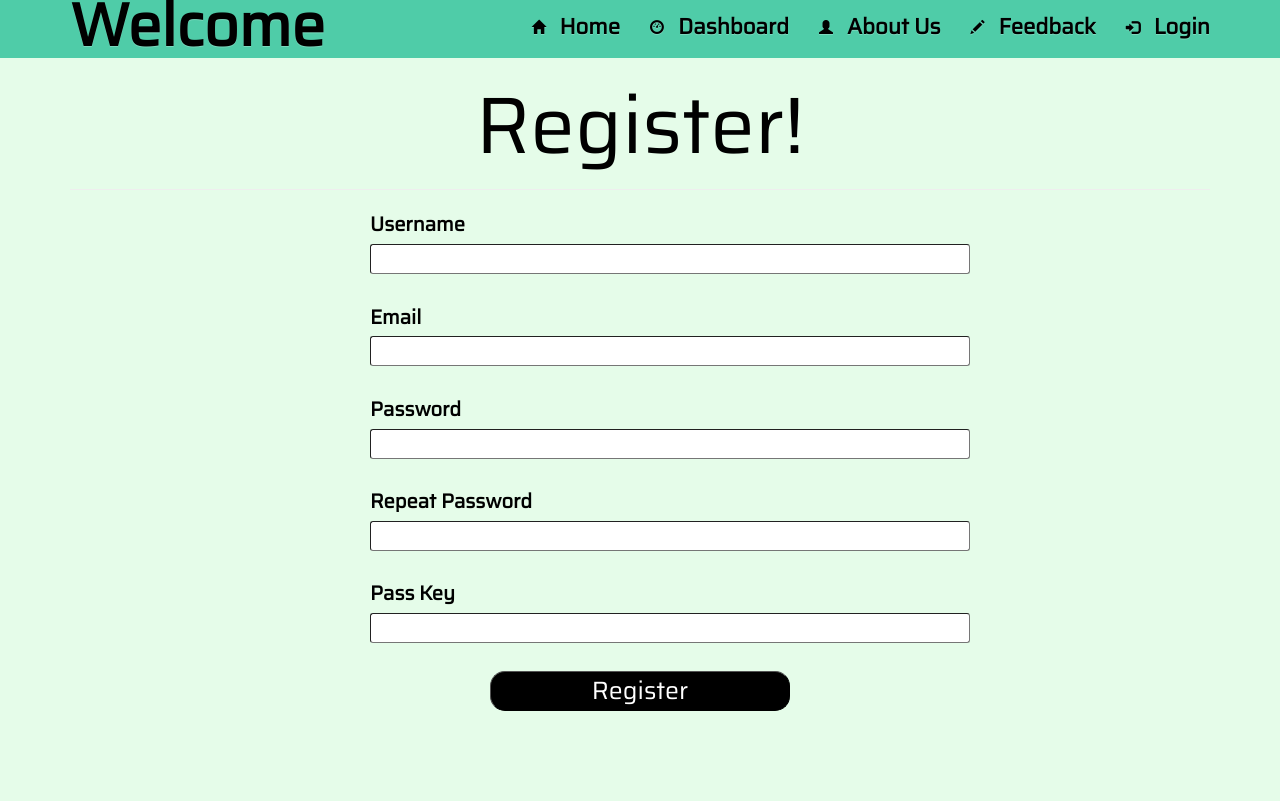
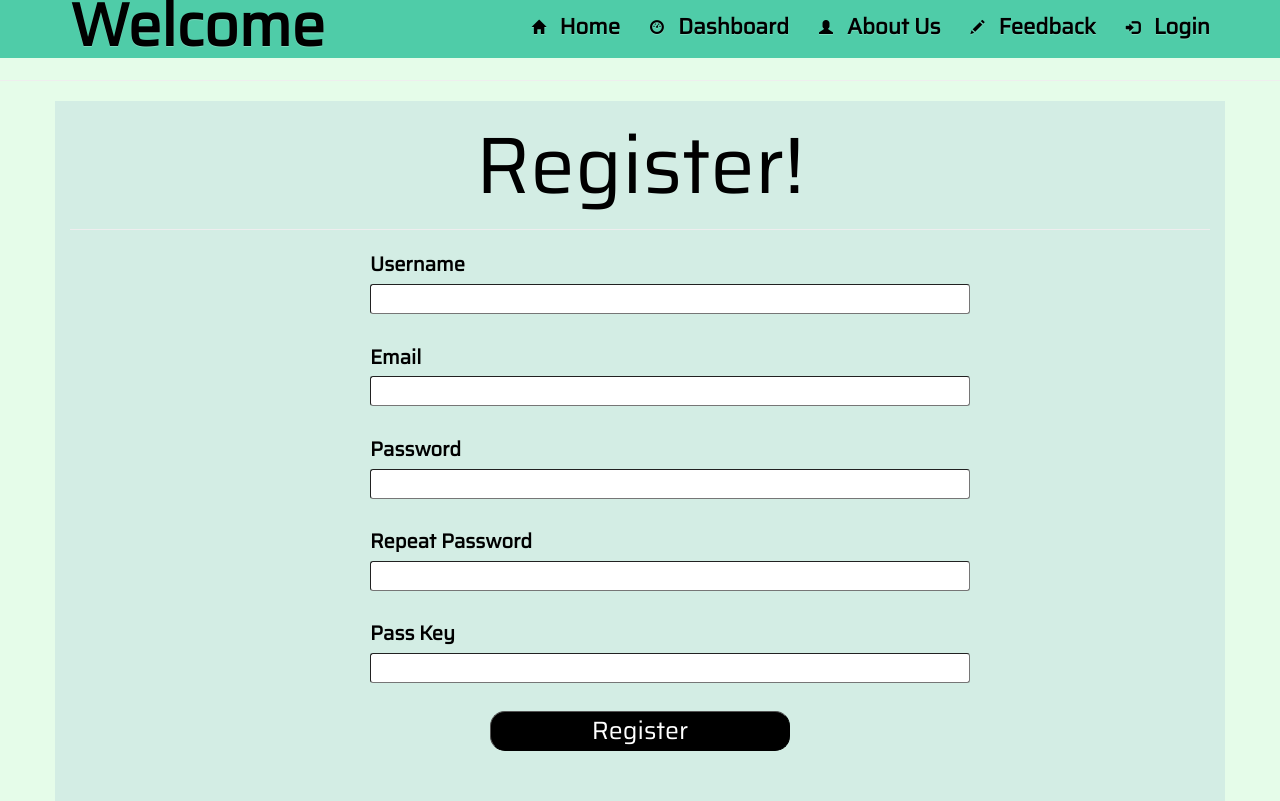
Before and after one commit to boudhayan-dev/Segregator-FlaskApp, a Flask app: page /register in a window 1280 px wide. Before the commit the page ends 711 px from the top, so only its background shows below. Run offline with Flask 2, Linux system fonts and the light colour scheme; some libraries are stand-ins or nearby versions.

Commit message:
Update register.html

```diff
--- a/Segregator/app/templates/register.html
+++ b/Segregator/app/templates/register.html
@@ -1,8 +1,8 @@
 {% extends "base.html" %}
 
 {% block content %}
-<br><hr>
-<div class="container">
+<br><br><br><hr>
+<div class="container main-body">
     <div class="row">
         <div class="col-md-12">
             <h1 id="signin">
@@ -53,6 +53,8 @@
             <span id='submit-field'><p >{{ form.hidden_tag() }}{{ form.submit(class_='submit-button-login') }}</p></span>
         </div>
     </div>
+        <br>
+        <br>
     </form>
 </div>
 
```
